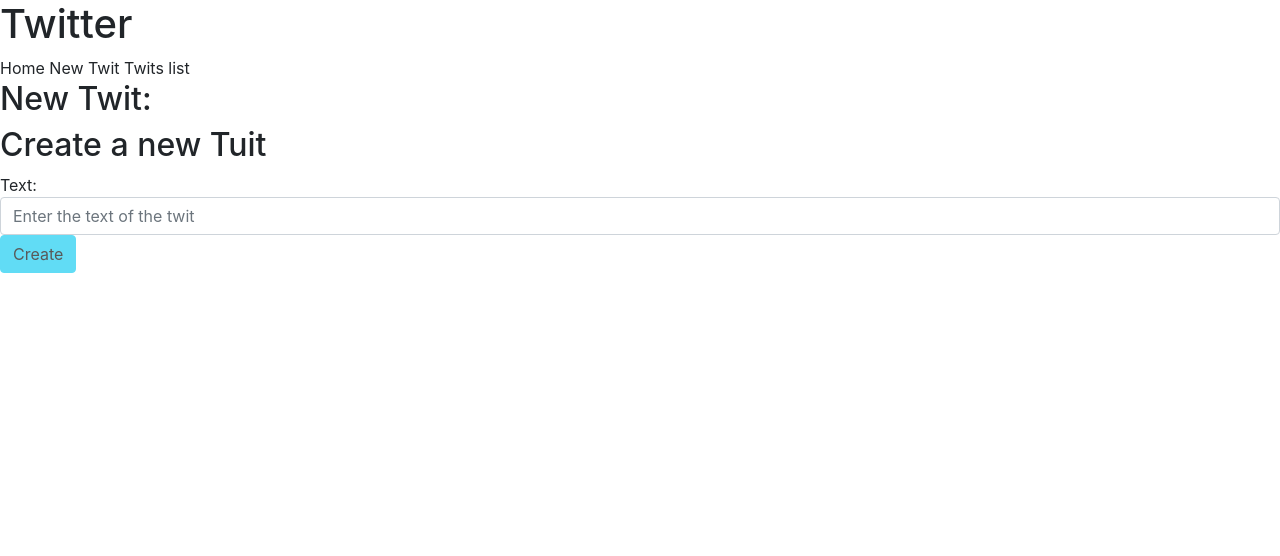
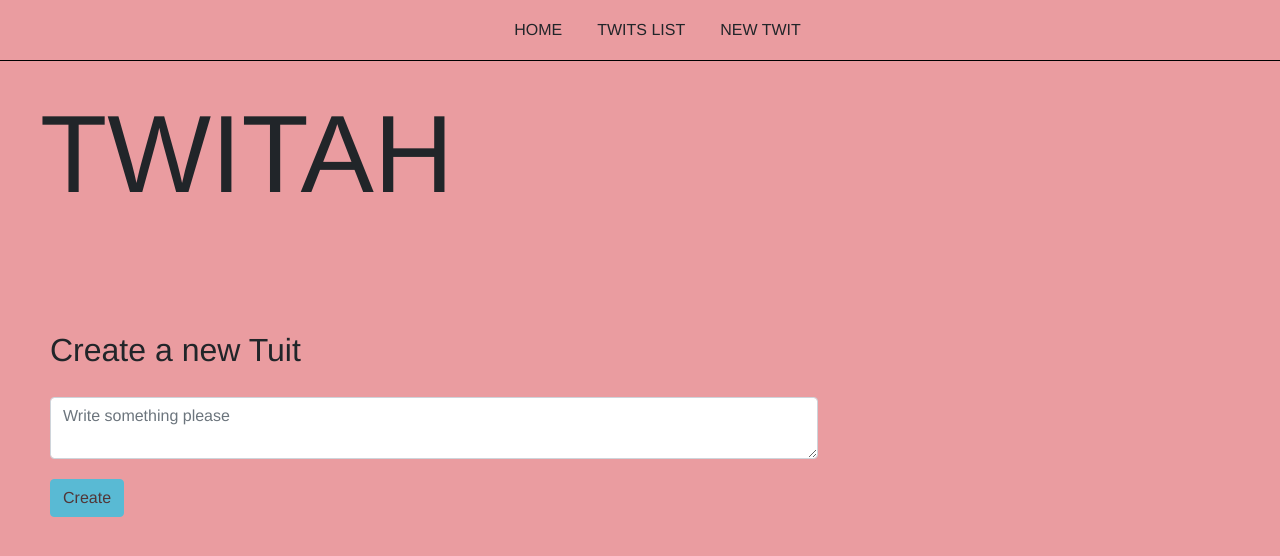
Before and after one commit to nuriaciscar/Tuitah_front, a Next.js app: page /newTwit in a window 1280 px wide. Shown: the top 556 px of the page. Built offline with nearby package versions, Linux system fonts and the light colour scheme.

Commit message:
Styled all the pages with css

```diff
--- a/components/FormCreate/FormCreate.js
+++ b/components/FormCreate/FormCreate.js
@@ -33,9 +33,8 @@
         <h2>Create a new Tuit</h2>
         <form onSubmit={onSubmit} autoComplete="off" noValidate>
           <div className="form-group">
-            <label htmlFor="text">Text:</label>
-            <input
-              placeholder="Enter the text of the twit"
+            <textarea
+              placeholder="Write something please"
               type="text"
               value={postData.text}
               className="form-control"
--- a/components/HeaderNavMenu/HeaderNavMenu.js
+++ b/components/HeaderNavMenu/HeaderNavMenu.js
@@ -3,10 +3,18 @@
 const HeaderNavMenu = () => {
   return (
     <>
-      <h1>Twitter</h1>
-      <Link href="/"> Home </Link>
-      <Link href="/newTwit"> New Twit </Link>
-      <Link href="/twitList"> Twits list </Link>
+      <div className="header">
+        <Link href="/" className="header__name">
+          Home
+        </Link>
+        <Link href="/twitList" className="header__name">
+          Twits list
+        </Link>
+        <Link href="/newTwit" className="header__name">
+          New Twit
+        </Link>
+      </div>
+      <p className="title">TWITAH</p>
     </>
   );
 };
--- a/package.json
+++ b/package.json
@@ -14,6 +14,7 @@
     "bootstrap": "^5.1.3",
     "next": "latest",
     "react": "^17.0.2",
+    "react-bootstrap": "^2.0.2",
     "react-dom": "^17.0.2",
     "react-router-dom": "^6.0.2"
   },
--- a/pages/index.js
+++ b/pages/index.js
@@ -1,5 +1,6 @@
 import Head from "next/head";
 import styles from "./index.module.css";
+import Link from "next/link";
 
 const Home = () => (
   <div className={styles.container}>
@@ -9,7 +10,9 @@
     </Head>
 
     <main>
-      <h1 className={styles.title}>Welcome to TuITAH</h1>
+      <p className="welcome">
+        <Link href="/twitList">WELCOME</Link>
+      </p>
     </main>
   </div>
 );
--- a/pages/newTwit/index.js
+++ b/pages/newTwit/index.js
@@ -3,7 +3,6 @@
 const NewTwit = () => {
   return (
     <>
-      <h2>New Twit:</h2>
       <FormCreate />
     </>
   );
--- a/styles/global.css
+++ b/styles/global.css
@@ -1,15 +1,22 @@
+@import url("https://fonts.googleapis.com/css2?family=DM+Sans&display=swap");
+
 html,
 body {
   padding: 0;
   margin: 0;
-  font-family: -apple-system, BlinkMacSystemFont, Segoe UI, Roboto, Oxygen,
-    Ubuntu, Cantarell, Fira Sans, Droid Sans, Helvetica Neue, sans-serif;
+  font-family: Helvetica Neue, "DM Sans", -apple-system, BlinkMacSystemFont,
+    Segoe UI, Roboto, Oxygen, Ubuntu, Cantarell, Fira Sans, Droid Sans,
+    Helvetica Neue, sans-serif;
+  background-color: rgb(234, 156, 160);
 }
 
 * {
   box-sizing: border-box;
 }
 
+a:hover {
+  color: inherit;
+}
 main {
   padding: 5rem 0;
   flex: 1;
@@ -17,6 +24,17 @@
   flex-direction: column;
   justify-content: center;
   align-items: center;
+}
+
+.welcome {
+  font-family: Helvetica Neue, sans-serif;
+  font-size: 260px;
+  margin-bottom: 50px;
+  padding-bottom: 0;
+}
+
+.welcome:hover {
+  color: rgb(195, 244, 145) !important;
 }
 
 footer {
@@ -51,3 +69,80 @@
   font-family: Menlo, Monaco, Lucida Console, Liberation Mono, DejaVu Sans Mono,
     Bitstream Vera Sans Mono, Courier New, monospace;
 }
+
+.card {
+  display: flex;
+  flex-direction: row;
+  overflow: scroll;
+  margin: 0;
+  background-color: transparent;
+}
+
+.card_li {
+  min-width: 340px;
+  min-height: 500px;
+  list-style: none;
+  background-color: green;
+  padding: 35px;
+  color: white;
+  background-color: black;
+  text-transform: uppercase;
+  font-family: "Helvetica Neue", sans-serif;
+  font-size: 30px;
+  font-weight: 400;
+  display: flex;
+  flex-direction: column;
+  justify-content: space-between;
+  flex-wrap: nowrap;
+}
+
+.card_li:hover {
+  color: rgb(234, 156, 160);
+}
+
+.card_li_info {
+  font-size: 20px;
+}
+.title {
+  font-size: 110px;
+  text-transform: uppercase;
+  margin-top: 10px;
+  margin-left: 40px;
+  margin-bottom: 95px;
+}
+
+.header {
+  display: flex;
+  border-bottom: 0.5px solid black;
+  padding: 18px;
+  justify-content: center;
+  align-items: center;
+  text-transform: uppercase;
+}
+
+.header a {
+  padding-left: 35px;
+}
+
+.header a:hover {
+  color: rgb(195, 244, 145);
+}
+
+.twit-list {
+  margin-left: 40px;
+  margin-right: 40px;
+  text-transform: uppercase;
+  font-size: 25px;
+  margin-top: 0;
+  border-top: 0.5px solid black;
+  border-bottom: 0.5px solid black;
+}
+
+.creation-formulary {
+  width: 60%;
+  margin-left: 50px;
+}
+
+.form-group {
+  padding-top: 20px;
+}
```
Also changed, not shown: pages/twitList/[id].js (+5 -2 lines), pages/twitList/index.js (+17 -4 lines), 2 other files (tests, documents, lock files or other folders).
